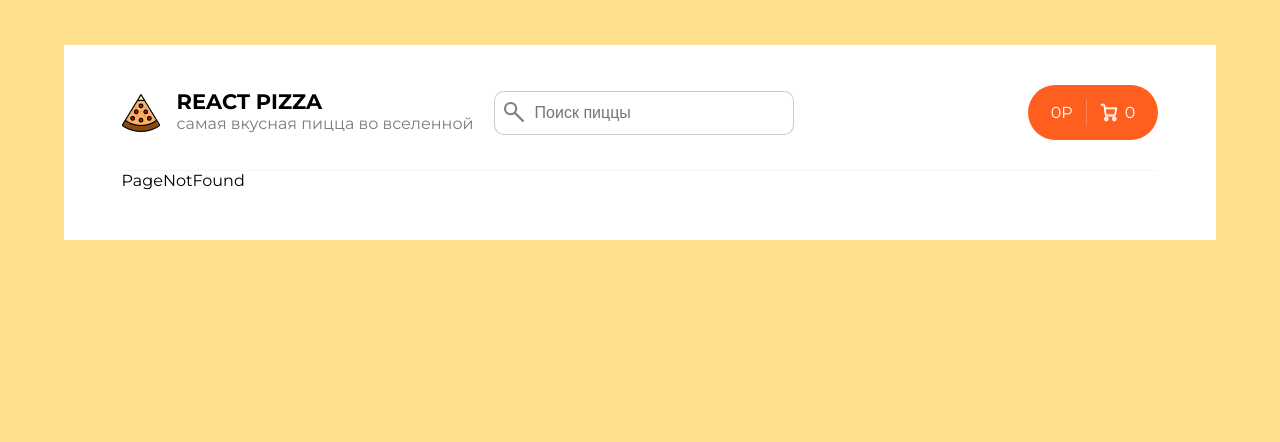
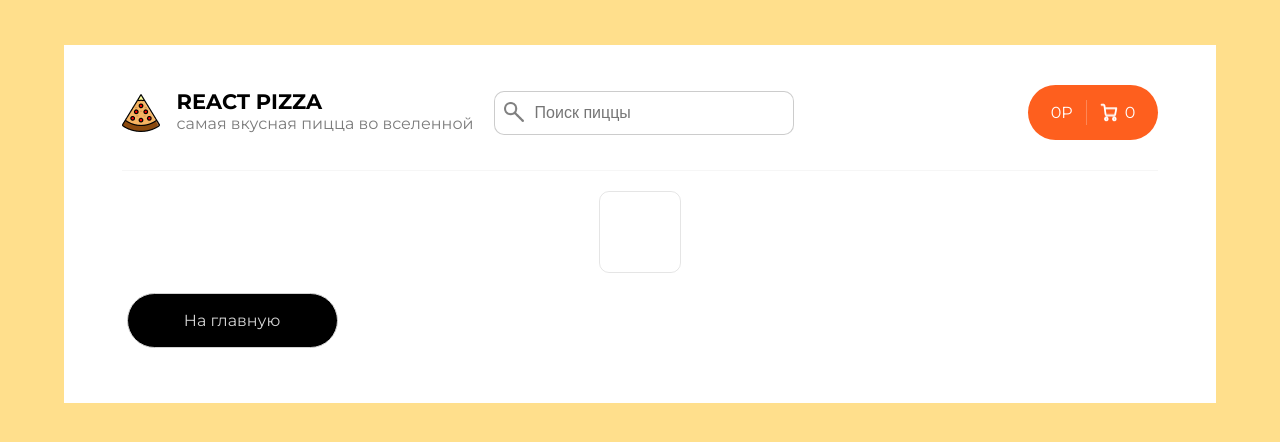
Before and after one commit to Kulishevich/react-pizza, a React (Create React App) app: page /pizza/1 in a window 1280 px wide. Shown: the top 442 px of the page. Built offline with nearby package versions, Linux system fonts and the light colour scheme.

Commit message:
lazy + susponse

```diff
--- a/src/AddBasket/AddBasket.tsx
+++ b/src/AddBasket/AddBasket.tsx
@@ -4,7 +4,6 @@ import { Link } from 'react-router-dom'
 import { useSelector } from 'react-redux'
 import { PizzaElemBasket } from '../types/types'
 import { RootState, useAppDispatch } from '../redux/store'
-import { setLSBasketPizzas } from '../redux/slices/basketSlice'
 
 export const AddBasket: FC = () => {
   let isMount = useRef<boolean>(false)
--- a/src/Basket/Basket.tsx
+++ b/src/Basket/Basket.tsx
@@ -8,7 +8,7 @@ import { PizzaElemBasket } from '../types/types'
 import { RootState, useAppDispatch } from '../redux/store'
 
 
-export const Basket: FC = () => {
+const Basket: FC = () => {
     const pizzaElem : PizzaElemBasket[] = useSelector((state: RootState) => state.basket.basketPizzas)
 
     const dispatch = useAppDispatch()
@@ -61,3 +61,5 @@ export const Basket: FC = () => {
     </div> : <BasketEmpty/>
   )
 }
+
+export default Basket
--- a/src/Items/Item/Item.tsx
+++ b/src/Items/Item/Item.tsx
@@ -4,6 +4,7 @@ import { useDispatch, useSelector } from 'react-redux'
 import { setBasketPizzas } from '../../redux/slices/basketSlice'
 import { PizzaElem } from '../../types/types'
 import { RootState } from '../../redux/store'
+import { Link } from 'react-router-dom'
 
 interface PizzaElemProps {
     elem: PizzaElem
@@ -33,9 +34,9 @@ export const Item: FC<PizzaElemProps> = ({elem}) => {
 
   return (
     <div className={styles.main}>
-        <div className={styles.image}>
+        <Link to={`/pizza/${elem.id}`} className={styles.image}>
             <img src={elem.imageUrl} alt="" />
-        </div>
+        </Link>
         <div className={styles.container}>
             <div className={styles.title}>
                 <h3>{elem.title}</h3>
--- a/src/Items/Items.tsx
+++ b/src/Items/Items.tsx
@@ -78,7 +78,7 @@ export const Items: FC = () => {
                 {status === 'error' && <div>Упс...Что-то пошло не так</div>}
                 {status !== 'loading' ? (items
                 .filter((item: PizzaElem) => (item.title.toLowerCase().includes(searchValue.toLowerCase())))
-                .map((elem: PizzaElem) => (
+                .map((elem: PizzaElem, index) => (
                     <Item key={elem.id} elem={elem}/>
                 ))) : (new Array(4)).fill(null).map((_, index) => <MyLoader key={index} />)}
             </div>
--- a/src/PageNotFound/PageNotFound.tsx
+++ b/src/PageNotFound/PageNotFound.tsx
@@ -1,7 +1,9 @@
 import { FC } from 'react'
 
-export const PageNotFound: FC = () => {
+const PageNotFound: FC = () => {
   return (
     <div>PageNotFound</div>
   )
 }
+
+export default PageNotFound
--- /dev/null
+++ b/src/PizzaElemPage/PizzaElemPage.module.scss
@@ -0,0 +1,37 @@
+.main {
+    width: fit-content;
+    padding: 20px 40px;
+    display: flex;
+    flex-direction: column;
+    justify-content: center;
+    align-items: center;
+    border: 1px solid rgba(0, 0, 0, 0.1);
+    margin: 20px auto;
+    border-radius: 10px;
+}
+.image {
+
+}
+.title {
+    margin: 20px 0;
+}
+.price {
+
+}
+.button {
+    width: 211px;
+    height: 55px;
+    border-radius: 30px;
+    margin: 5px;
+    border: 1px solid #D3D3D3;
+    background-color: black;
+    color: #D3D3D3;
+    font-weight: bold;
+    font-size: 16px;
+    font-weight: 400;
+    line-height: 19.49px;
+    text-decoration: none;
+    display: flex;
+    justify-content: center;
+    align-items: center;
+}
--- /dev/null
+++ b/src/PizzaElemPage/PizzaElemPage.tsx
@@ -0,0 +1,25 @@
+import React, { FC } from 'react'
+import styles from './PizzaElemPage.module.scss'
+import { Link, useParams } from 'react-router-dom'
+import { useSelector } from 'react-redux'
+import { RootState } from '../redux/store'
+
+const PizzaElemPage: FC = () => {
+    const { id } = useParams<string>()
+    const pizzaElem = useSelector((state : RootState)  => state.pizzas.items).find(obj => obj.id == Number(id))
+
+    console.log(pizzaElem)
+
+    return (
+    <div className={styles.container}>
+        <div className={styles.main}>
+            <img src={pizzaElem?.imageUrl} alt={pizzaElem?.title} className={styles.image} />
+            <h2 className={styles.title}>{pizzaElem?.title}</h2>
+            <h3 className={styles.price}>{pizzaElem?.price}</h3>
+        </div>
+        <Link to='/' className={styles.button}>На главную</Link>
+    </div>
+  )
+}
+
+export default PizzaElemPage
--- a/src/index.tsx
+++ b/src/index.tsx
@@ -1,3 +1,4 @@
+import React, { lazy, Suspense } from 'react';
 import ReactDOM from 'react-dom/client';
 import {Home} from './Home';
 import './global.scss'
@@ -5,12 +6,13 @@ import {
   createBrowserRouter,
   RouterProvider,
 } from "react-router-dom";
-import {Basket} from './Basket/Basket';
 import { Layout } from './Layout/Layout';
-import { PageNotFound } from './PageNotFound/PageNotFound';
 import {store} from './redux/store'
 import { Provider } from 'react-redux'
 
+const PizzaElemPage = lazy(() => import('./PizzaElemPage/PizzaElemPage'))
+const Basket = lazy(() => import('./Basket/Basket'))
+const PageNotFound = lazy(() => import('./PageNotFound/PageNotFound'))
 
 const router = createBrowserRouter([
   {
@@ -23,11 +25,24 @@ const router = createBrowserRouter([
       },
       {
         path: "/basket",
-        element: <Basket/>
+        element:
+        <Suspense fallback={<div>Loading...</div>}>
+          <Basket/>
+        </Suspense>
+      },
+      {
+        path: "/pizza/:id",
+        element:
+        <Suspense fallback={<div>Loading...</div>}>
+          <PizzaElemPage/>
+        </Suspense>,
       },
       {
         path: "/*",
-        element: <PageNotFound/>
+        element:
+        <Suspense fallback={<div>Loading...</div>}>
+          <PageNotFound/>
+        </Suspense>
       }
     ]
   }
```
